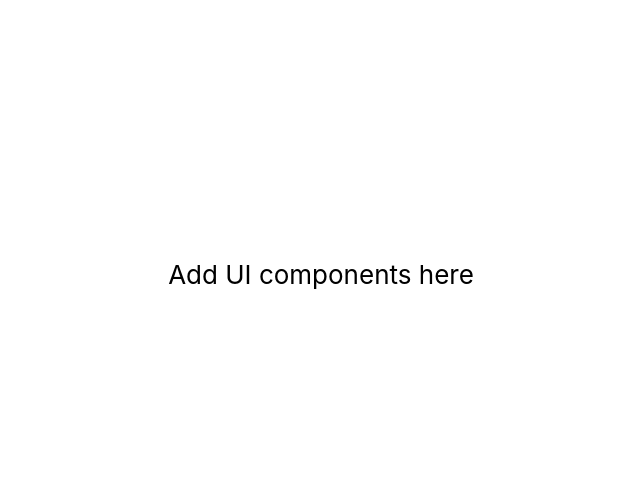
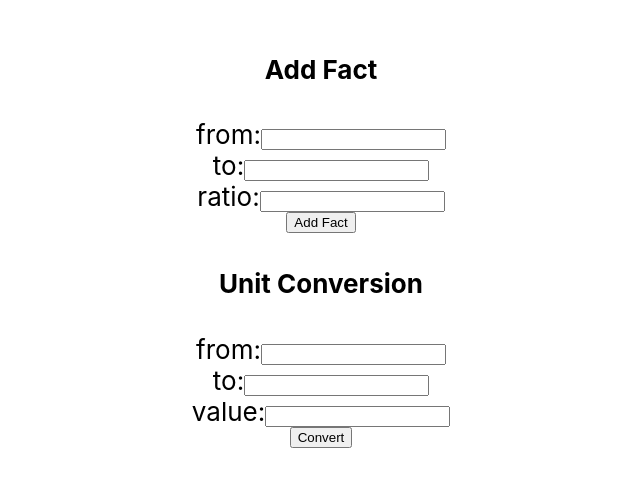
Before and after one commit to ArturLuisOliveira/unit-converter-exercise, a React (Create React App) app: page / in a window 1280 px wide. Shown: the part 126-612 px from the top of the page, without its empty margins (319-959 px from the left). Built offline with nearby package versions, Linux system fonts and the light colour scheme.

Commit message:
implement ui

```diff
--- a/src/features/unit-converter/UnitConverter.tsx
+++ b/src/features/unit-converter/UnitConverter.tsx
@@ -1,15 +1,10 @@
-import React, { useState } from 'react';
-
-import { useAppSelector, useAppDispatch } from '../../app/hooks';
-import {
-  addFact,
-  convertUnit,
-} from './converterSlice';
+import { AddFactsInputs, UnitConversionInputs } from "./components";
 
 export function UnitConverter() {
   return (
     <>
-      Add UI components here
+      <AddFactsInputs />
+      <UnitConversionInputs />
     </>
   );
 }
--- /dev/null
+++ b/src/features/unit-converter/components/AddFactInputs/AddFactInputs.tsx
@@ -0,0 +1,43 @@
+import { useCallback, useEffect, useState } from "react";
+import { Fact, UnitConverterState, addFact } from "../../converterSlice";
+import { useDispatch, useSelector } from "react-redux";
+
+/**
+ * @todo add input validation
+ * @todo improve styling
+ */
+export const AddFactsInputs = () => {
+  const [from, setFrom] = useState("");
+  const [to, setTo] = useState("");
+  const [ratio, setRatio] = useState("");
+  const dispatch = useDispatch();
+  const onClick = useCallback(() => {
+    dispatch(addFact({ from, to, ratio: Number(ratio) }));
+  }, [addFact, from, to, ratio]);
+
+  const facts = useSelector<{ converter: UnitConverterState }, Fact[]>(
+    (state) => state.converter.facts
+  );
+  useEffect(() => {
+    console.log({ facts });
+  }, [facts]);
+  return (
+    <>
+      <h4>Add Fact</h4>
+      <label>
+        from:
+        <input value={from} onChange={(e) => setFrom(e.target.value)} />
+      </label>
+      <label>
+        to:
+        <input value={to} onChange={(e) => setTo(e.target.value)} />
+      </label>
+      <label>
+        ratio:
+        <input value={ratio} onChange={(e) => setRatio(e.target.value)} />
+      </label>
+
+      <button onClick={onClick}>Add Fact</button>
+    </>
+  );
+};
--- /dev/null
+++ b/src/features/unit-converter/components/UnitConversionInputs/UnitConversionInputs.tsx
@@ -0,0 +1,43 @@
+import { useCallback, useState } from "react";
+import { useDispatch, useSelector } from "react-redux";
+import { UnitConverterState, convertUnit } from "../../converterSlice";
+
+/**
+ * @todo add input validation
+ * @todo improve styling
+ */
+export const UnitConversionInputs = () => {
+  const queryAnswer = useSelector<
+    { converter: UnitConverterState },
+    number | undefined
+  >((state) => state.converter.queryAnswer);
+  const [from, setFrom] = useState("");
+  const [to, setTo] = useState("");
+  const [value, setValue] = useState("");
+  const dispatch = useDispatch();
+  const onClick = useCallback(() => {
+    dispatch(convertUnit({ from, to, value: Number(value) }));
+  }, [from, to, value, convertUnit]);
+
+  return (
+    <>
+      <h4>Unit Conversion</h4>
+
+      <label>
+        from:
+        <input value={from} onChange={(e) => setFrom(e.target.value)} />
+      </label>
+      <label>
+        to:
+        <input value={to} onChange={(e) => setTo(e.target.value)} />
+      </label>
+      <label>
+        value:
+        <input value={value} onChange={(e) => setValue(e.target.value)} />
+      </label>
+
+      <button onClick={onClick}>Convert</button>
+      <h6>{queryAnswer}</h6>
+    </>
+  );
+};
--- /dev/null
+++ b/src/features/unit-converter/components/index.ts
@@ -0,0 +1,2 @@
+export * from "./AddFactInputs/AddFactInputs";
+export * from "./UnitConversionInputs/UnitConversionInputs";
--- a/src/features/unit-converter/converterSlice.ts
+++ b/src/features/unit-converter/converterSlice.ts
@@ -27,11 +27,9 @@ export const converterSlice = createSlice({
   initialState,
   reducers: {
     addFact: (state, action: PayloadAction<Fact>) => {
-      // TODO: implement
       return { ...state, facts: [...state.facts, action.payload] };
     },
     convertUnit: (state, action: PayloadAction<Query>) => {
-      // TODO: implement
       const { from, to, value } = action.payload;
 
       //in-order case
@@ -50,6 +48,7 @@ export const converterSlice = createSlice({
 
       //units with intermediate
       //todo: improve this, currently it only accepts only one intermediate
+      //using a breadth first search to find the shortest path and then calculating would be better
       const fromFacts = state.facts.filter((f) => f.from === from);
       const toFacts = state.facts.filter((f) => f.to === to);
       const intermediate = fromFacts.find((f) =>
```
